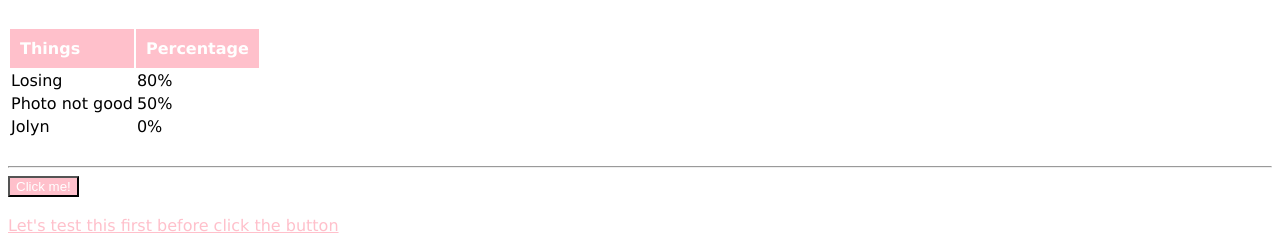
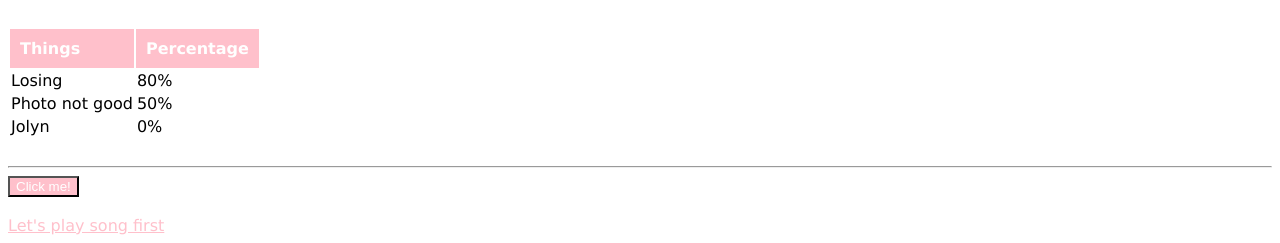
Before and after one commit to Javin123/javinjolyn, a plain HTML site: page index.html in a window 1280 px wide. Shown: the part 685-928 px from the top of the page. Drawn offline with Linux system fonts and the light colour scheme; a web font is replaced by a local one.

Commit message:
Update index.html

```diff
--- a/index.html
+++ b/index.html
@@ -44,6 +44,6 @@
         <hr>
         <button onclick="myfunction()">Click me!</button>
         <br><br>
-        <a href="https://www.lovecalculator.com/">Let's test this first before click the button</a>
+        <a href="https://www.youtube.com/watch?v=rCR8P6iIo3c">Let's play song first</a>
     </body>
 </html>
```
